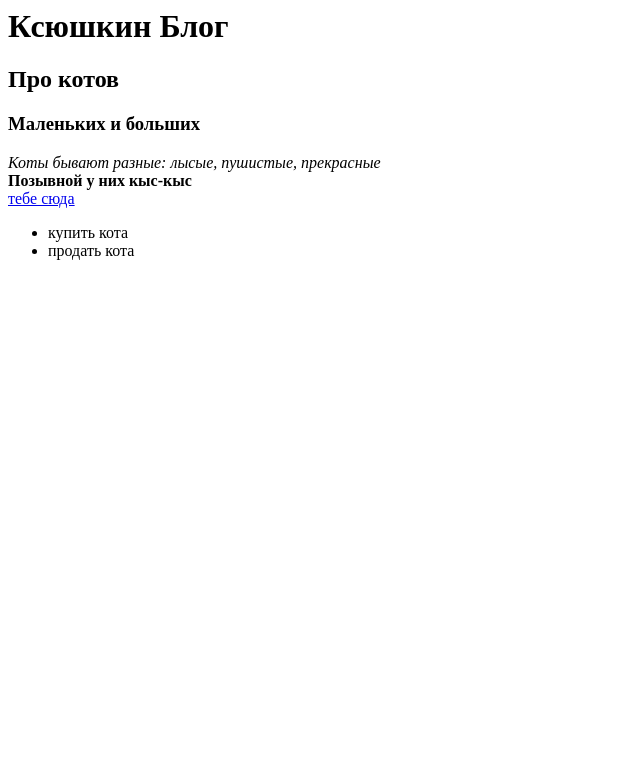
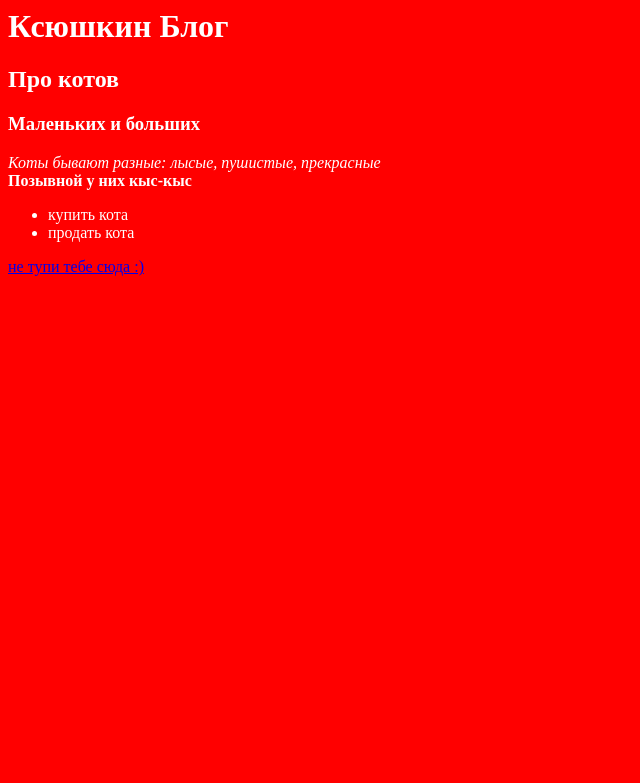
Before and after one commit to malvaopt/my-first-blog, a Django app: page / in a window 1280 px wide. Shown: the top 783 px of the page, without its empty margins (0-640 px from the left). Run offline with Django 3.2, Linux system fonts and the light colour scheme.

Commit message:
change sone another collor

```diff
--- a/blog/templates/blog/post_list.html
+++ b/blog/templates/blog/post_list.html
@@ -2,7 +2,8 @@
 <head>
 <title>Ксюшкин Блог</title>
 </head>
-<body>
+<body style="background:#F00;">
+	<div style="color:#FFF;">
 <h1>Ксюшкин Блог</h1>
 <h2>Про котов</h2>
 <div>
@@ -13,9 +14,9 @@
 <br />
 <strong>Позывной у них кыс-кыс</strong>
 <br />
-<a href="http://malvaopt.com">тебе сюда</a>
 <ul><li>купить кота</li><li>продать кота</li></ul>
-
+<a href="http://malvaopt.com">не тупи тебе сюда :)</a>
 </p>
+</div>
 </body>
 </html>
```
